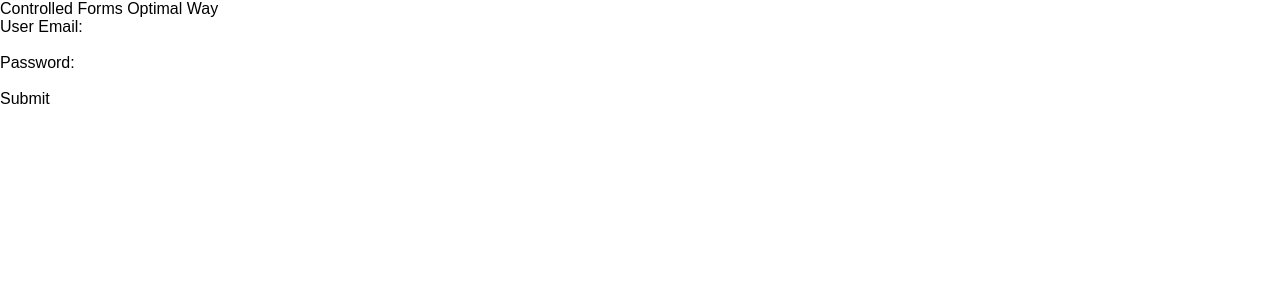
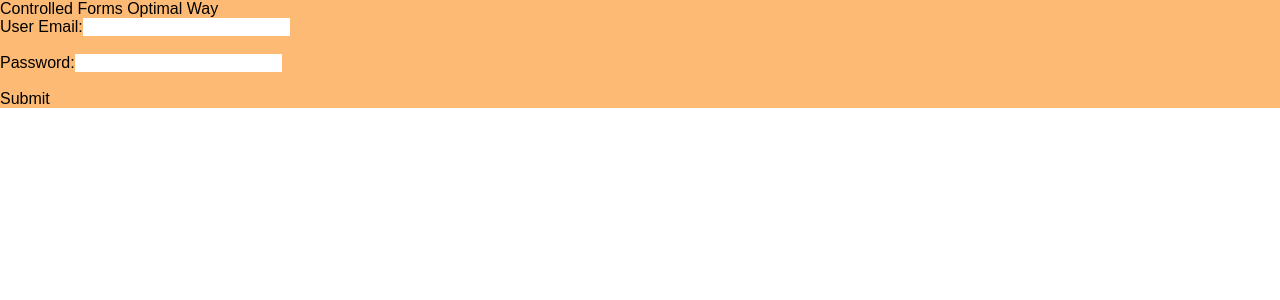
Before and after one commit to lexendx/React, a React (Create React App) app: page / in a window 1280 px wide. Shown: the top 300 px of the page. Built offline with nearby package versions, Linux system fonts and the light colour scheme.

Commit message:
Added css

```diff
--- a/src/App.jsx
+++ b/src/App.jsx
@@ -25,7 +25,7 @@ return(
 <Footer></Footer>*/}
 {/* <Navbar1></Navbar1> */}
 {/* <Profile></Profile>  */}
-{/* <ControlledForms1></ControlledForms1> */}
+{/* <ControlledForms1></ControlledForms1>  */}
 <ControlledForms2/>
 
     </div>
--- a/src/Components/forms/ControlledForms2.jsx
+++ b/src/Components/forms/ControlledForms2.jsx
@@ -19,7 +19,7 @@ const ControlledForms2 = () => {
   };
 
   return (
-    <div>
+    <div className="bg-orange-300">
       <h1>Controlled Forms Optimal Way</h1>
       <form onSubmit={formSubmit}>
         <label htmlFor="useremail">User Email:</label>
```
